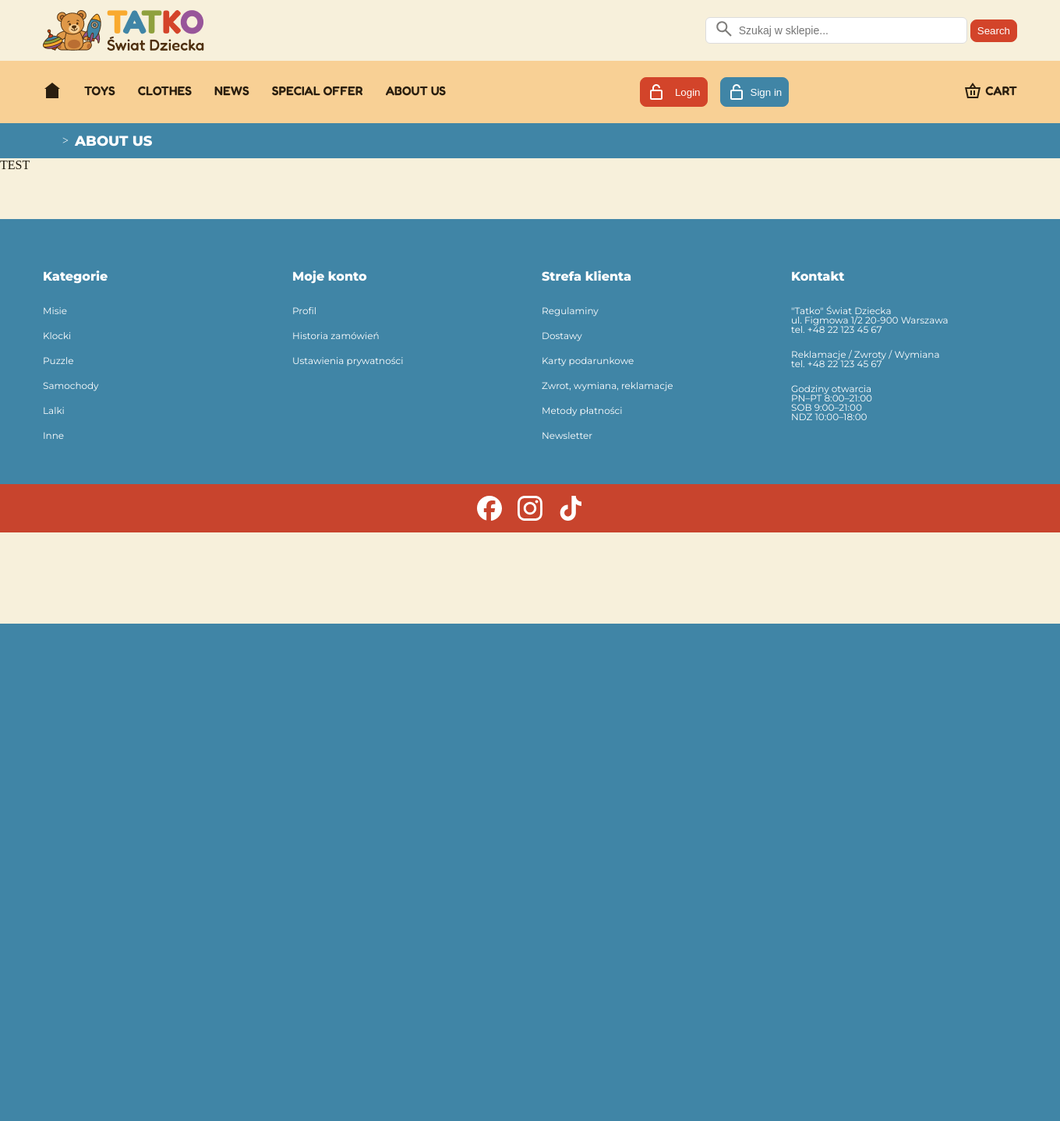
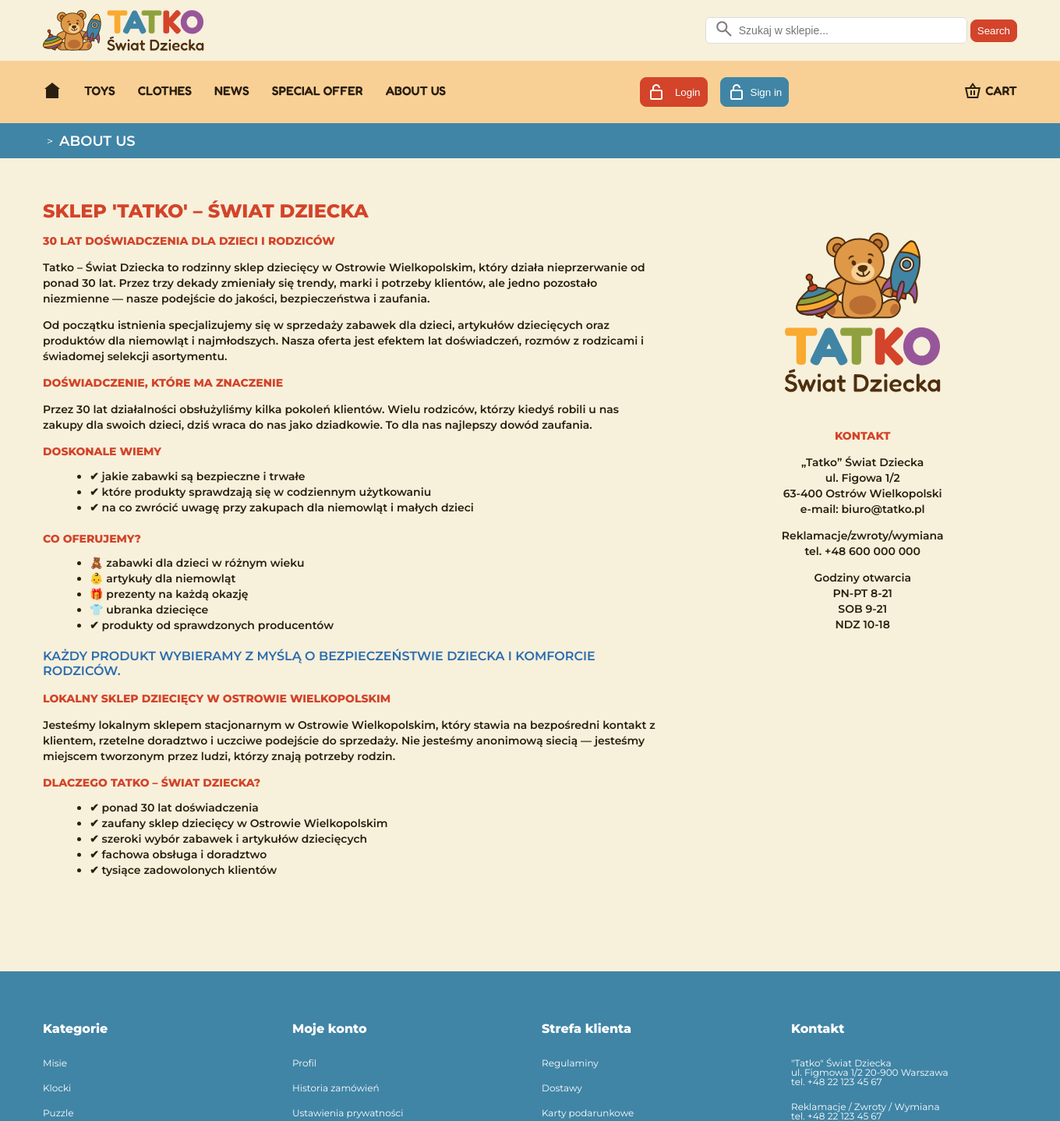
Before and after one commit to adrian77792/Project_4, a Django app: page /about_us in a window 1360 px wide. Shown: the top 1438 px of the page at 78% size. Before the commit the page ends 800 px from the top, so only its background shows below. Run offline with Django 5.2, Linux system fonts and the light colour scheme.

Commit message:
About us fix, product page

```diff
--- a/core/static/core/about_us.css
+++ b/core/static/core/about_us.css
@@ -13,6 +13,7 @@
     display: flex;
     align-items: center;
     gap: 8px;
+	padding-left: 0px;
 }
 
 
@@ -21,12 +22,13 @@
     font-size: 14px;
     display: flex;
     align-items: center;
+	font-family: Montserrat;
 }
 
 
 .breadcrumb-section-title {
     font-family: Montserrat;
-    font-weight: 700;
+    font-weight: 600;
     font-size: 18px;
     line-height: 1;
     text-transform: uppercase;
@@ -34,3 +36,83 @@
     display: flex;
     align-items: center;
 }
+
+.about-wrapper{
+    display:flex;
+    gap:60px;
+    padding:40px 0;
+}
+
+.about-left{
+    flex:2;
+}
+
+.about-right{
+    flex:1;
+    text-align:center;
+}
+
+.about-bear{
+	margin-top: 50px;
+    max-width:200px;
+    margin-bottom:10px;
+}
+
+.about-contact{
+
+    padding:20px;
+    border-radius:10px;
+}
+
+.about-list{
+    margin:10px 0 20px 20px;
+}
+
+.about-highlight{
+	font-family: Montserrat;
+	text-transform: uppercase;
+    font-weight:600;
+    color:#2b6cb0;
+}
+
+.about-head {
+	font-family: Montserrat;
+	font-weight: 800;
+	font-size: 24px;
+	line-height: 100%;
+	letter-spacing: 0%;
+	vertical-align: middle;
+	text-transform: uppercase;
+	color: var(--action_primary_default_color);
+}
+
+.about-sub-head {
+	font-family: Montserrat;
+	font-weight: 700;
+	font-size: 14px;
+	line-height: 20px;
+	letter-spacing: 0%;
+	vertical-align: middle;
+	text-transform: uppercase;
+	color: var(--action_primary_default_color);
+}
+
+.about-text {
+	font-family: Montserrat;
+	font-weight: 600;
+	font-size: 14px;
+	line-height: 20px;
+	letter-spacing: 0%;
+	vertical-align: middle;
+	color: #2a1e0f;
+}
+
+.about-text-right {
+	font-family: Montserrat;
+	font-weight: 600;
+	font-size: 14px;
+	line-height: 20px;
+	letter-spacing: 0%;
+	vertical-align: middle;
+	color: #2a1e0f;
+}
--- a/core/static/core/products.css
+++ b/core/static/core/products.css
@@ -117,7 +117,7 @@
 
   .btn-secondary {
     width: 40px;
-    background: var(--action_secondary_default_color);
+    background: var(--action_secondary_default_color) !important;
     color: #fff;
     border: none;
     padding: 8px 10px;
--- a/core/templates/core/about_us.html
+++ b/core/templates/core/about_us.html
@@ -21,9 +21,111 @@
     </div>
 </div>
 
+<div class="container about-wrapper">
 
-TEST
+    <div class="about-left">
 
+        <h1 class="about-head">Sklep 'Tatko' – Świat Dziecka</h1>
+
+        <h2 class="about-sub-head">30 lat doświadczenia dla dzieci i rodziców</h3>
+
+        <p class="about-text">
+        Tatko – Świat Dziecka to rodzinny sklep dziecięcy w Ostrowie Wielkopolskim,
+        który działa nieprzerwanie od ponad 30 lat. Przez trzy dekady zmieniały się
+        trendy, marki i potrzeby klientów, ale jedno pozostało niezmienne — nasze
+        podejście do jakości, bezpieczeństwa i zaufania.
+        </p>
+
+        <p class="about-text">
+        Od początku istnienia specjalizujemy się w sprzedaży zabawek dla dzieci,
+        artykułów dziecięcych oraz produktów dla niemowląt i najmłodszych.
+        Nasza oferta jest efektem lat doświadczeń, rozmów z rodzicami i
+        świadomej selekcji asortymentu.
+        </p>
+
+        <h2 class="about-sub-head">Doświadczenie, które ma znaczenie</h2>
+
+        <p class="about-text">
+        Przez 30 lat działalności obsłużyliśmy kilka pokoleń klientów.
+        Wielu rodziców, którzy kiedyś robili u nas zakupy dla swoich dzieci,
+        dziś wraca do nas jako dziadkowie. To dla nas najlepszy dowód zaufania.
+        </p>
+
+        <h2 class="about-sub-head">Doskonale wiemy</h3>
+
+        <ul class="about-list">
+            <li class="about-text">✔ jakie zabawki są bezpieczne i trwałe</li>
+            <li class="about-text">✔ które produkty sprawdzają się w codziennym użytkowaniu</li>
+            <li class="about-text">✔ na co zwrócić uwagę przy zakupach dla niemowląt i małych dzieci</li>
+        </ul>
+
+        <h2 class="about-sub-head">Co oferujemy?</h2>
+
+        <ul class="about-list">
+            <li class="about-text">🧸 zabawki dla dzieci w różnym wieku</li>
+            <li class="about-text">👶 artykuły dla niemowląt</li>
+            <li class="about-text">🎁 prezenty na każdą okazję</li>
+            <li class="about-text">👕 ubranka dziecięce</li>
+            <li class="about-text">✔ produkty od sprawdzonych producentów</li>
+        </ul>
+
+        <p class="about-highlight">
+        Każdy produkt wybieramy z myślą o bezpieczeństwie dziecka
+        i komforcie rodziców.
+        </p>
+
+        <h2 class="about-sub-head">Lokalny sklep dziecięcy w Ostrowie Wielkopolskim</h2>
+
+        <p class="about-text">
+        Jesteśmy lokalnym sklepem stacjonarnym w Ostrowie Wielkopolskim,
+        który stawia na bezpośredni kontakt z klientem, rzetelne doradztwo
+        i uczciwe podejście do sprzedaży. Nie jesteśmy anonimową siecią —
+        jesteśmy miejscem tworzonym przez ludzi, którzy znają potrzeby rodzin.
+        </p>
+
+        <h2 class="about-sub-head">Dlaczego Tatko – Świat Dziecka?</h2>
+
+        <ul class="about-list">
+            <li class="about-text">✔ ponad 30 lat doświadczenia</li>
+            <li class="about-text">✔ zaufany sklep dziecięcy w Ostrowie Wielkopolskim</li>
+            <li class="about-text">✔ szeroki wybór zabawek i artykułów dziecięcych</li>
+            <li class="about-text">✔ fachowa obsługa i doradztwo</li>
+            <li class="about-text">✔ tysiące zadowolonych klientów</li>
+        </ul>
+
+    </div>
+
+    <div class="about-right">
+
+
+        <img src="{% static 'core/images/bear_about.svg' %}" class="about-bear" alt="Tatko">
+
+        <div class="about-contact">
+            <h2 class="about-sub-head">Kontakt</h2>
+
+            <p class="about-text-right">
+            „Tatko” Świat Dziecka<br>
+            ul. Figowa 1/2<br>
+            63-400 Ostrów Wielkopolski <br>
+            e-mail: biuro@tatko.pl
+            </p>
+
+            <p class="about-text-right">
+            Reklamacje/zwroty/wymiana <br>
+            tel. +48 600 000 000
+            </p>
+
+            <p class="about-text-right">
+            Godziny otwarcia<br>
+            PN-PT 8-21<br>
+            SOB 9-21<br>
+            NDZ 10-18
+            </p>
+        </div>
+
+    </div>
+
+</div>
 
 {% include "core/footer.html" %}
 
--- a/core/templates/core/base.html
+++ b/core/templates/core/base.html
@@ -22,6 +22,7 @@
     <link rel="stylesheet" href="{% static 'core/header.css' %}">
     <link rel="stylesheet" href="{% static 'core/footer.css' %}">
     <link rel="stylesheet" href="{% static 'core/about_us.css' %}">
+	<link rel="stylesheet" href="{% static 'products/product_page.css' %}">
     <link rel="icon" type="image/ico" href="{% static 'core/images/favicon.ico' %}">
 
     <link href="https://fonts.googleapis.com/css2?family=Fredoka:wght@400;500;600;700&display=swap" rel="stylesheet">
--- a/core/templates/core/header.html
+++ b/core/templates/core/header.html
@@ -37,7 +37,7 @@
                 <a class="n-menu-element h-menu-link" href="#">CLOTHES</a>
                 <a class="n-menu-element h-menu-link" href="#">NEWS</a>
                 <a class="n-menu-element h-menu-link" href="#">SPECIAL OFFER</a>
-                <a class="n-menu-element h-menu-link" href="#">ABOUT US</a>
+                <a class="n-menu-element h-menu-link" href="/about_us">ABOUT US</a>
 
             </div>
 
--- a/products/urls.py
+++ b/products/urls.py
@@ -6,4 +6,5 @@ app_name = "products"
 urlpatterns = [
     path("<slug:slug>/", views.product_detail, name="detail"),
     path("list", views.product_list, name="list"),
+    path("", views.product_list, name="list"),
 ]
```
Also changed, not shown: products/static/products/product_page.css (added, +106 -0 lines), products/templates/products/product_page.html (added, +120 -0 lines), products/views.py (+19 -1 lines), core/static/core/images/bear_about.svg (added), products/static/products/images/Icon Container (4).svg (added), products/static/products/images/add.svg (added), products/static/products/images/substract.svg (added).
